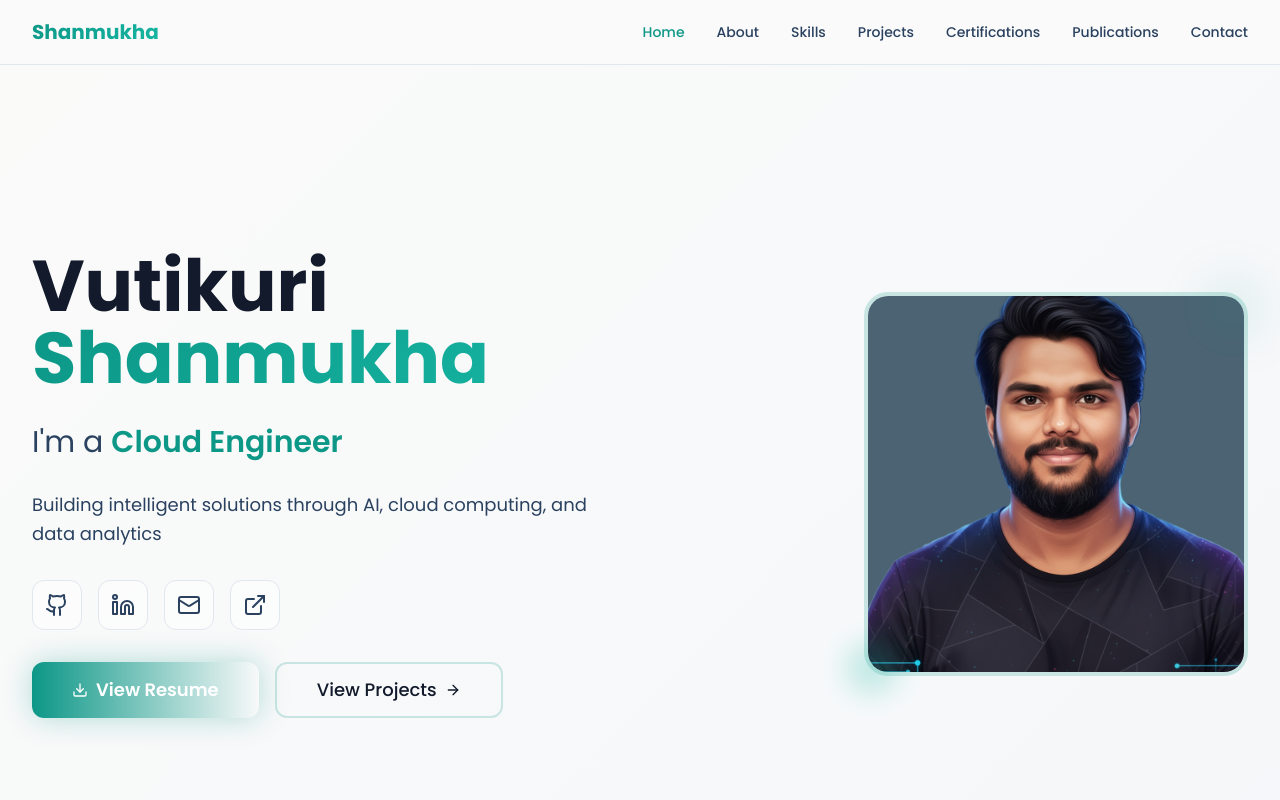
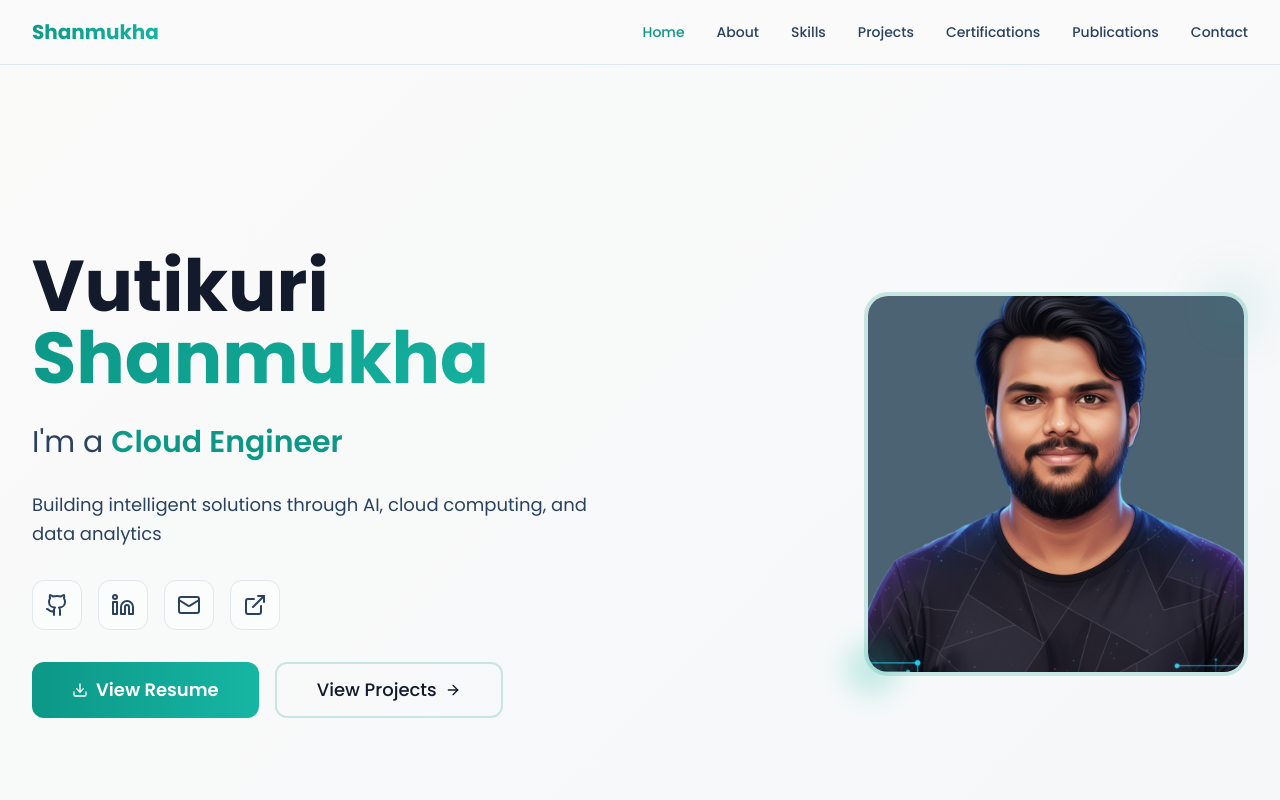
Before and after one commit to vutikurishanmukha9/shanmukh-vutikuri-portfolio, a React (Vite) app: page / in a window 1280 px wide. Shown: the top 800 px of the page. Built offline with nearby package versions, Linux system fonts and the light colour scheme; the HTML template or start-up script is replaced by a standard one.

Commit message:
Remove button shading effect

```diff
--- a/src/components/ui/button.tsx
+++ b/src/components/ui/button.tsx
@@ -9,15 +9,15 @@ const buttonVariants = cva(
   {
     variants: {
       variant: {
-        default: "bg-primary text-primary-foreground hover:bg-primary/90 hover:shadow-lg transform hover:-translate-y-0.5",
+        default: "bg-primary text-primary-foreground hover:bg-primary/90 transform hover:-translate-y-0.5",
         destructive: "bg-destructive text-destructive-foreground hover:bg-destructive/90",
-        outline: "border-2 border-primary/20 bg-transparent text-foreground hover:border-primary hover:bg-primary/10 hover:shadow-lg",
+        outline: "border-2 border-primary/20 bg-transparent text-foreground hover:border-primary hover:bg-primary/10",
         secondary: "bg-secondary text-secondary-foreground hover:bg-secondary/80",
         ghost: "hover:bg-accent hover:text-accent-foreground",
         link: "text-primary underline-offset-4 hover:underline",
-        hero: "bg-gradient-to-r from-primary to-gold-accent text-primary-foreground hover:shadow-xl hover:scale-105 transform transition-all duration-300 font-semibold border-0 glow-effect",
-        premium: "bg-gradient-to-r from-gold-secondary to-primary text-primary-foreground hover:from-primary hover:to-gold-light hover:shadow-2xl transform hover:-translate-y-1 border border-primary/30",
-        glass: "bg-card/10 backdrop-blur-md border border-primary/20 text-foreground hover:bg-card/20 hover:border-primary/40 hover:shadow-lg",
+        hero: "bg-gradient-to-r from-primary to-teal-light text-primary-foreground hover:scale-105 transform transition-all duration-300 font-semibold border-0",
+        premium: "bg-gradient-to-r from-teal-light to-primary text-primary-foreground hover:from-primary hover:to-teal-accent transform hover:-translate-y-1 border border-primary/30",
+        glass: "bg-card/10 backdrop-blur-md border border-primary/20 text-foreground hover:bg-card/20 hover:border-primary/40",
       },
       size: {
         default: "h-11 px-6 py-2",
```
